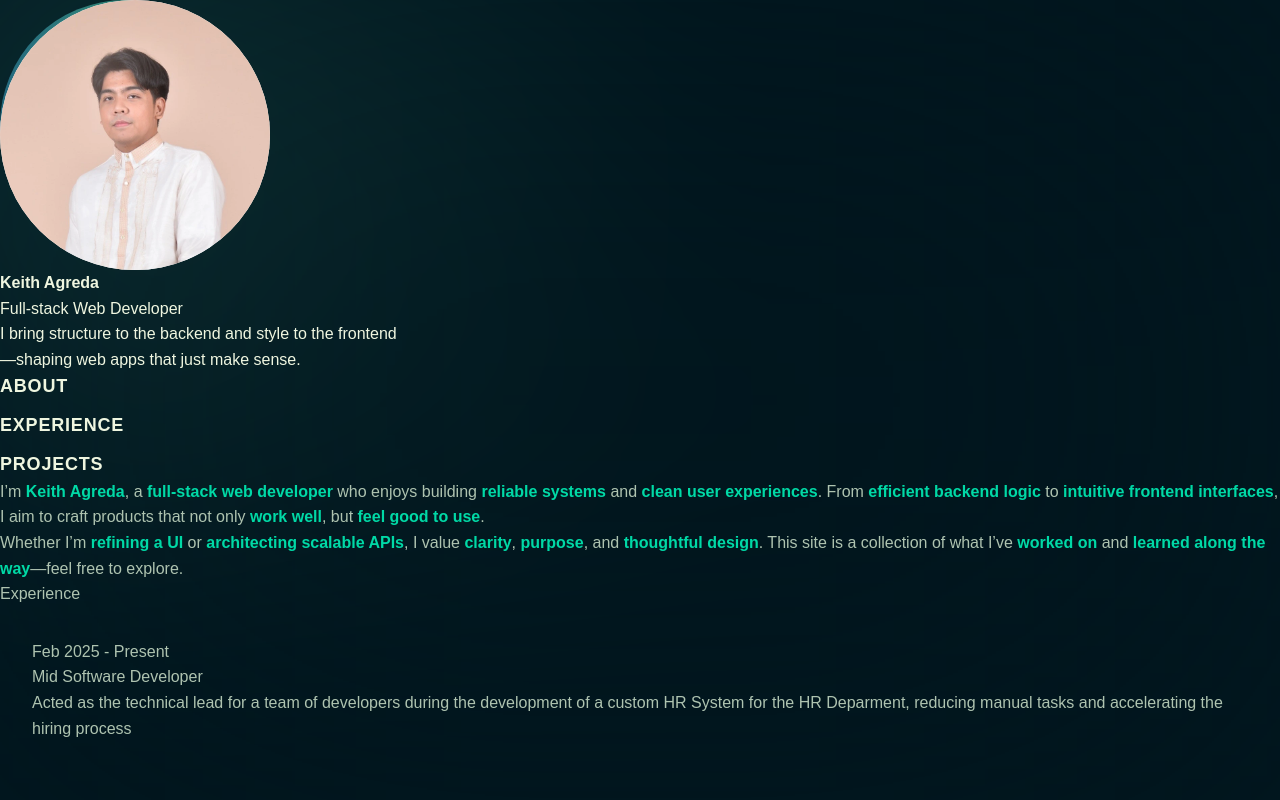
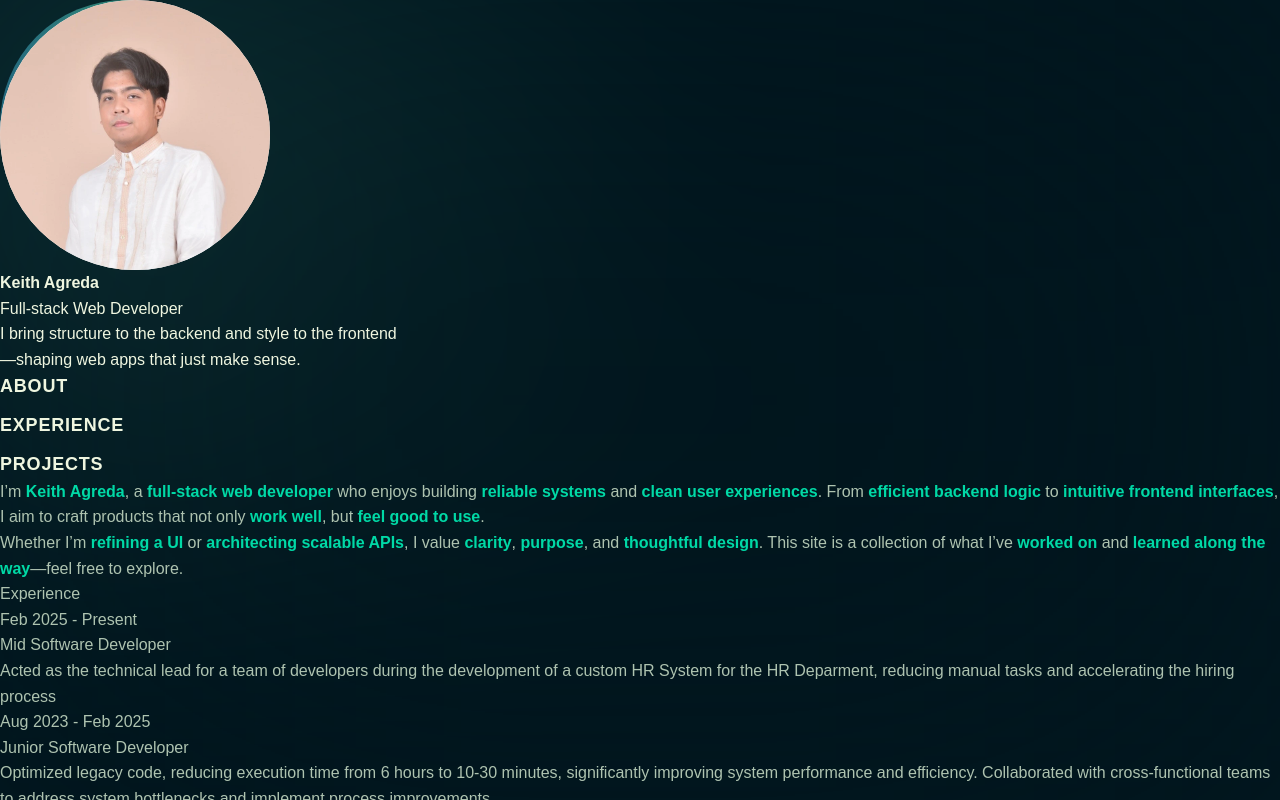
Before and after one commit to keithagreda/kagreda, a Next.js app in the folder keithagreda/: page / in a window 1280 px wide. Built offline with nearby package versions, Linux system fonts and the light colour scheme.

Commit message:
Update ExperienceCard.module.css

```diff
--- a/keithagreda/src/app/components/ExperienceCard.module.css
+++ b/keithagreda/src/app/components/ExperienceCard.module.css
@@ -2,7 +2,6 @@
   display: flex;
   flex-direction: column;
   width: 100%;
-  padding: 2rem 2rem;
 
   transition: background-color 0.3s ease, color 0.3s ease, transform 0.3s ease,
     box-shadow 0.3s ease;
```
